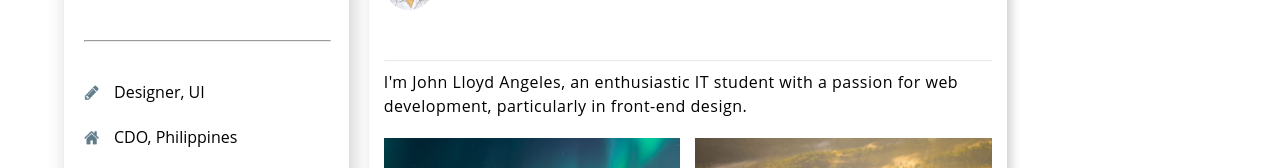
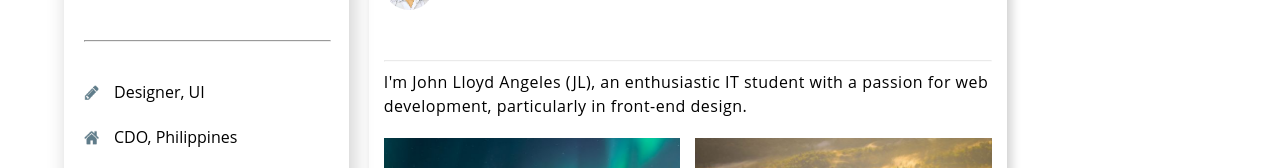
Before and after one commit to lloyd123-del/WebsysAct2, a plain HTML site: page WebsysAct2/main.html in a window 1280 px wide. Shown: the part 307-475 px from the top of the page. Drawn offline with Linux system fonts and the light colour scheme; files whose address does not match are found by name.

Commit message:
initial changes for main

```diff
--- a/WebsysAct2/main.html
+++ b/WebsysAct2/main.html
@@ -156,7 +156,7 @@
                     <p>1 min</p>
                 </div>
                 <hr/>
-                <p class="caption_text"> I'm John Lloyd Angeles, an enthusiastic IT student with a passion for web development, particularly in front-end design. </p>
+                <p class="caption_text"> I'm John Lloyd Angeles (JL), an enthusiastic IT student with a passion for web development, particularly in front-end design. </p>
                 <div class="post_picture">
                     <img src="images/lights.jpg" alt="lights">
                     <img src="images/nature (1).jpg" alt="mountains">
```
